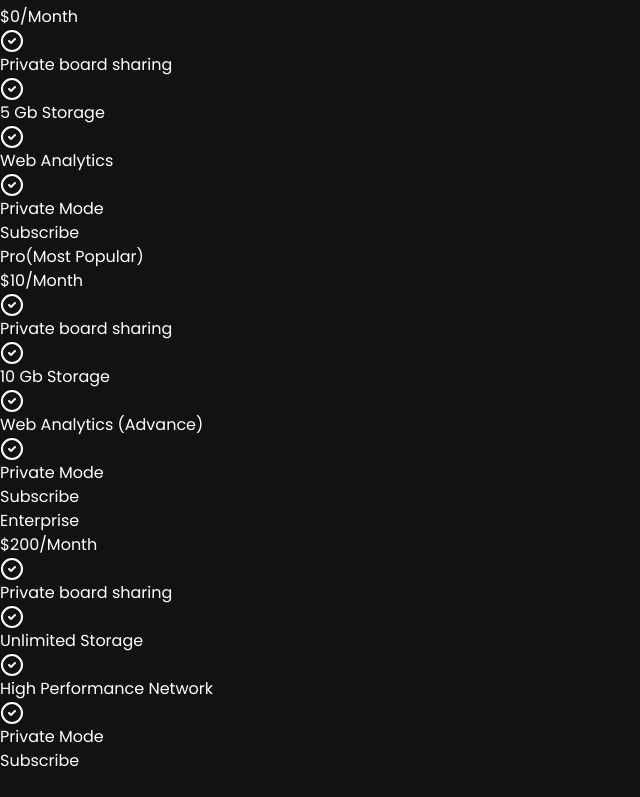
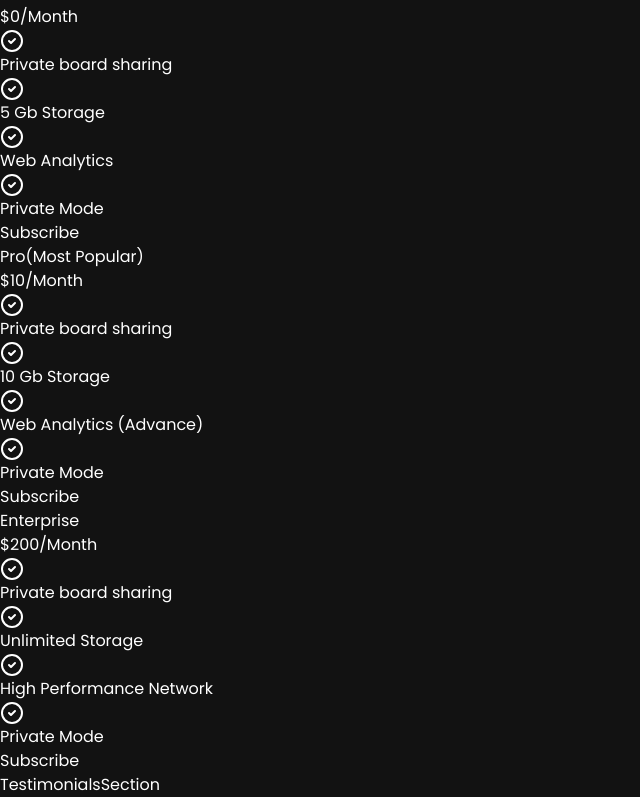
Before and after one commit to Shazaiib47/advancedr, a React (Vite) app: page / in a window 1280 px wide. Shown: the part 3186-3983 px from the top of the page, without its empty margins (0-640 px from the left). Before the commit the page ends 3959 px from the top, so only its background shows below. Built offline with nearby package versions, Linux system fonts and the light colour scheme.

Commit message:
created new component and added to app

```diff
--- a/src/App.jsx
+++ b/src/App.jsx
@@ -3,6 +3,7 @@ import FeatureSection from "./components/FeatureSection";
 import NavBar from "./components/NavBar";
 import WorkflowSection from "./components/WorkflowSection";
 import PricingSection from "./components/PricingSection";
+import TestimonialsSection from "./components/TestimonialsSection";
 
 const App = () => {
   return (
@@ -13,6 +14,7 @@ const App = () => {
       <FeatureSection/>
       <WorkflowSection/>
       <PricingSection/>
+      <TestimonialsSection/>
       </div>
       </>
   );
--- /dev/null
+++ b/src/components/TestimonialsSection.jsx
@@ -0,0 +1,7 @@
+const TestimonialsSection = () => {
+  return (
+    <div>TestimonialsSection</div>
+  )
+}
+
+export default TestimonialsSection
```
